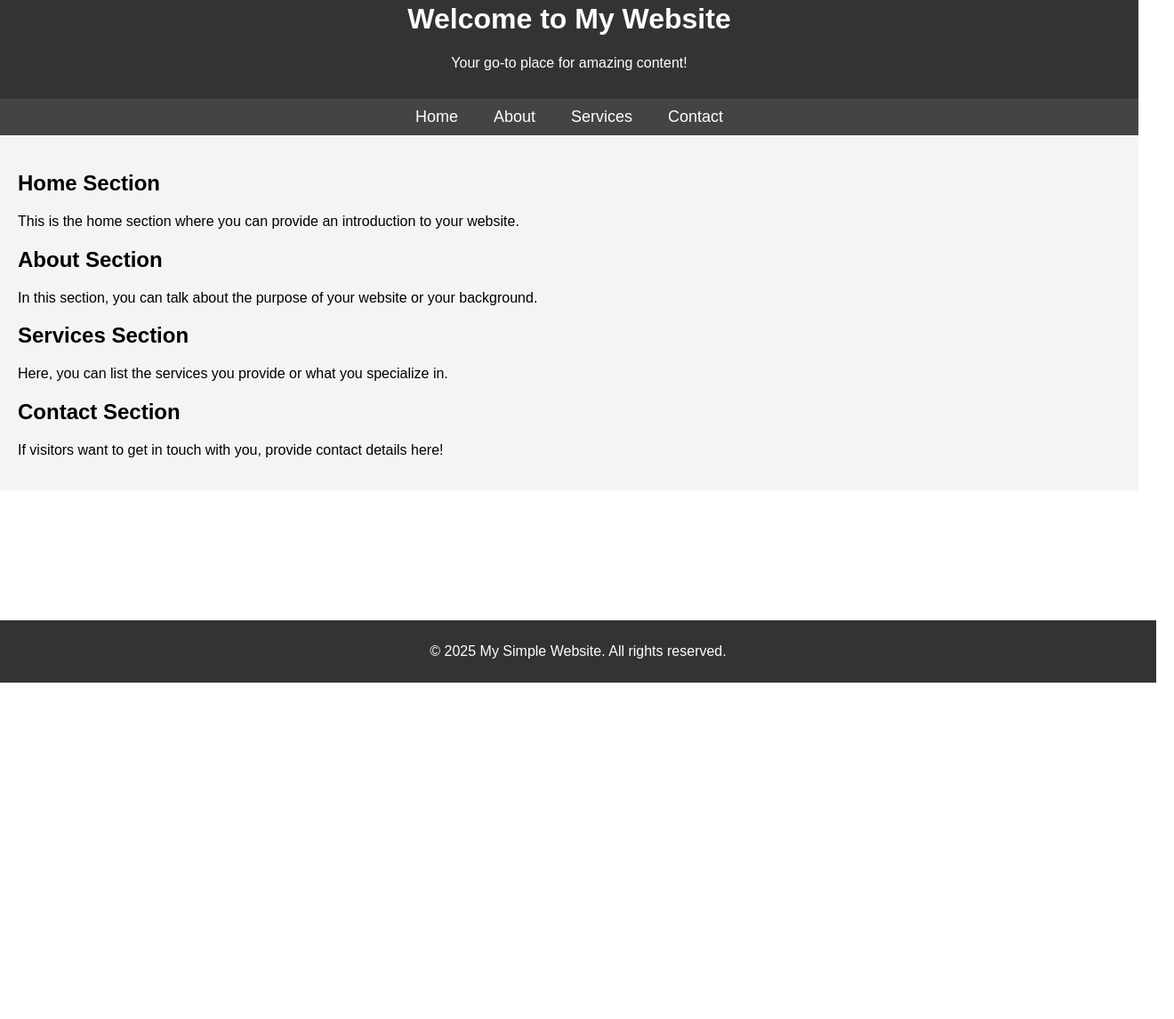
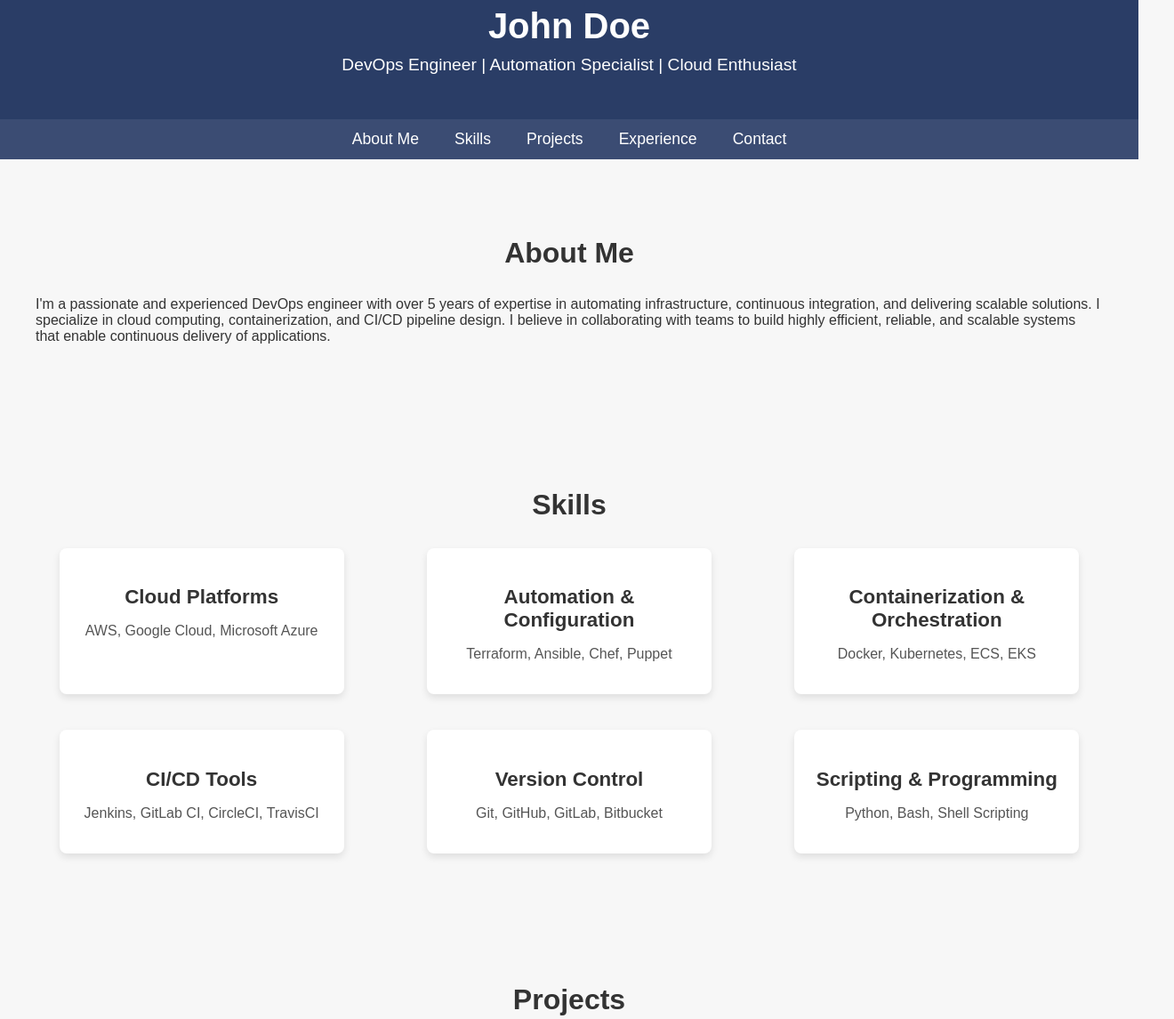
Before and after one commit to hafizsum/jenkins-cicd, a plain HTML site: page index.html in a window 1280 px wide. Shown: the part 33-1178 px from the top of the page at 89% size, 1320 px wide, since content can reach past the window. Before the commit the page ends 800 px from the top, so only its background shows below. Drawn offline with Linux system fonts and the light colour scheme.

Commit message:
index.html

```diff
--- a/index.html
+++ b/index.html
@@ -4,52 +4,106 @@
     <meta charset="UTF-8">
     <meta name="viewport" content="width=device-width, initial-scale=1.0">
     <meta http-equiv="X-UA-Compatible" content="ie=edge">
-    <title>My Simple Website</title>
+    <title>John Doe | DevOps Engineer Portfolio</title>
     <style>
         body {
-            font-family: Arial, sans-serif;
+            font-family: 'Arial', sans-serif;
             margin: 0;
             padding: 0;
+            background-color: #f7f7f7;
+            color: #333;
         }
 
         header {
-            background-color: #333;
+            background-color: #2a3d66;
             color: white;
-            padding: 15px 0;
+            padding: 40px 0;
             text-align: center;
         }
 
+        header h1 {
+            margin: 0;
+            font-size: 2.5em;
+        }
+
+        header p {
+            margin: 10px 0;
+            font-size: 1.2em;
+        }
+
         nav {
-            background-color: #444;
+            background-color: #3b4c73;
             display: flex;
             justify-content: center;
-            padding: 10px 0;
+            padding: 12px 0;
         }
 
         nav a {
             color: white;
             margin: 0 20px;
             text-decoration: none;
-            font-size: 18px;
+            font-size: 1.1em;
         }
 
         nav a:hover {
-            text-decoration: underline;
+            border-bottom: 2px solid #ff6f61;
         }
 
-        .content {
+        section {
+            padding: 60px 20px;
+            max-width: 1200px;
+            margin: auto;
+        }
+
+        section h2 {
+            font-size: 2em;
+            text-align: center;
+            margin-bottom: 30px;
+        }
+
+        .skills, .projects, .experience, .contact {
+            display: flex;
+            flex-wrap: wrap;
+            gap: 40px;
+            justify-content: space-around;
+        }
+
+        .card {
+            background-color: white;
+            border-radius: 8px;
+            box-shadow: 0 4px 8px rgba(0, 0, 0, 0.1);
+            width: 280px;
             padding: 20px;
-            background-color: #f4f4f4;
+            text-align: center;
+        }
+
+        .card h3 {
+            font-size: 1.4em;
+            margin-bottom: 10px;
+        }
+
+        .card p {
+            font-size: 1em;
+            color: #555;
         }
 
         footer {
-            background-color: #333;
+            background-color: #2a3d66;
             color: white;
             text-align: center;
-            padding: 10px;
-            position: fixed;
+            padding: 20px;
+            position: relative;
+            bottom: 0;
             width: 100%;
-            bottom: 0;
+        }
+
+        footer a {
+            color: #ff6f61;
+            text-decoration: none;
+        }
+
+        footer a:hover {
+            text-decoration: underline;
         }
 
     </style>
@@ -57,41 +111,102 @@
 <body>
 
     <header>
-        <h1>Welcome to My Website</h1>
-        <p>Your go-to place for amazing content!</p>
+        <h1>John Doe</h1>
+        <p>DevOps Engineer | Automation Specialist | Cloud Enthusiast</p>
     </header>
 
     <nav>
-        <a href="#home">Home</a>
-        <a href="#about">About</a>
-        <a href="#services">Services</a>
+        <a href="#about">About Me</a>
+        <a href="#skills">Skills</a>
+        <a href="#projects">Projects</a>
+        <a href="#experience">Experience</a>
         <a href="#contact">Contact</a>
     </nav>
 
-    <div class="content">
-        <section id="home">
-            <h2>Home Section</h2>
-            <p>This is the home section where you can provide an introduction to your website.</p>
-        </section>
+    <!-- About Me Section -->
+    <section id="about">
+        <h2>About Me</h2>
+        <p>I'm a passionate and experienced DevOps engineer with over 5 years of expertise in automating infrastructure, continuous integration, and delivering scalable solutions. I specialize in cloud computing, containerization, and CI/CD pipeline design. I believe in collaborating with teams to build highly efficient, reliable, and scalable systems that enable continuous delivery of applications.</p>
+    </section>
 
-        <section id="about">
-            <h2>About Section</h2>
-            <p>In this section, you can talk about the purpose of your website or your background.</p>
-        </section>
+    <!-- Skills Section -->
+    <section id="skills">
+        <h2>Skills</h2>
+        <div class="skills">
+            <div class="card">
+                <h3>Cloud Platforms</h3>
+                <p>AWS, Google Cloud, Microsoft Azure</p>
+            </div>
+            <div class="card">
+                <h3>Automation & Configuration</h3>
+                <p>Terraform, Ansible, Chef, Puppet</p>
+            </div>
+            <div class="card">
+                <h3>Containerization & Orchestration</h3>
+                <p>Docker, Kubernetes, ECS, EKS</p>
+            </div>
+            <div class="card">
+                <h3>CI/CD Tools</h3>
+                <p>Jenkins, GitLab CI, CircleCI, TravisCI</p>
+            </div>
+            <div class="card">
+                <h3>Version Control</h3>
+                <p>Git, GitHub, GitLab, Bitbucket</p>
+            </div>
+            <div class="card">
+                <h3>Scripting & Programming</h3>
+                <p>Python, Bash, Shell Scripting</p>
+            </div>
+        </div>
+    </section>
 
-        <section id="services">
-            <h2>Services Section</h2>
-            <p>Here, you can list the services you provide or what you specialize in.</p>
-        </section>
+    <!-- Projects Section -->
+    <section id="projects">
+        <h2>Projects</h2>
+        <div class="projects">
+            <div class="card">
+                <h3>CI/CD Pipeline for Microservices</h3>
+                <p>Designed and implemented a robust CI/CD pipeline for microservices using Jenkins, Docker, and Kubernetes, automating deployment to AWS.</p>
+            </div>
+            <div class="card">
+                <h3>Infrastructure as Code with Terraform</h3>
+                <p>Built scalable and automated infrastructure on AWS using Terraform, ensuring consistent and reproducible environment provisioning.</p>
+            </div>
+            <div class="card">
+                <h3>Monitoring & Logging with ELK Stack</h3>
+                <p>Configured a centralized logging system using Elasticsearch, Logstash, and Kibana to collect, process, and visualize logs across systems.</p>
+            </div>
+        </div>
+    </section>
 
-        <section id="contact">
-            <h2>Contact Section</h2>
-            <p>If visitors want to get in touch with you, provide contact details here!</p>
-        </section>
-    </div>
+    <!-- Experience Section -->
+    <section id="experience">
+        <h2>Experience</h2>
+        <div class="experience">
+            <div class="card">
+                <h3>Senior DevOps Engineer | TechCorp</h3>
+                <p>Jan 2020 - Present</p>
+                <p>Led the DevOps transformation within the company, migrated legacy infrastructure to AWS, automated deployment pipelines, and implemented monitoring and alerting solutions.</p>
+            </div>
+            <div class="card">
+                <h3>DevOps Engineer | InnovateTech</h3>
+                <p>May 2017 - Dec 2019</p>
+                <p>Designed and maintained CI/CD pipelines, worked with Docker and Kubernetes, and supported the team with infrastructure automation tasks.</p>
+            </div>
+        </div>
+    </section>
+
+    <!-- Contact Section -->
+    <section id="contact">
+        <h2>Contact Me</h2>
+        <p>If you'd like to get in touch for collaboration or discuss any opportunities, feel free to contact me.</p>
+        <p>Email: <a href="mailto:johndoe@example.com">johndoe@example.com</a></p>
+        <p>LinkedIn: <a href="https://www.linkedin.com/in/johndoe" target="_blank">linkedin.com/in/johndoe</a></p>
+        <p>GitHub: <a href="https://github.com/johndoe" target="_blank">github.com/johndoe</a></p>
+    </section>
 
     <footer>
-        <p>&copy; 2025 My Simple Website. All rights reserved.</p>
+        <p>&copy; 2025 John Doe. All rights reserved.</p>
     </footer>
 
 </body>
```
